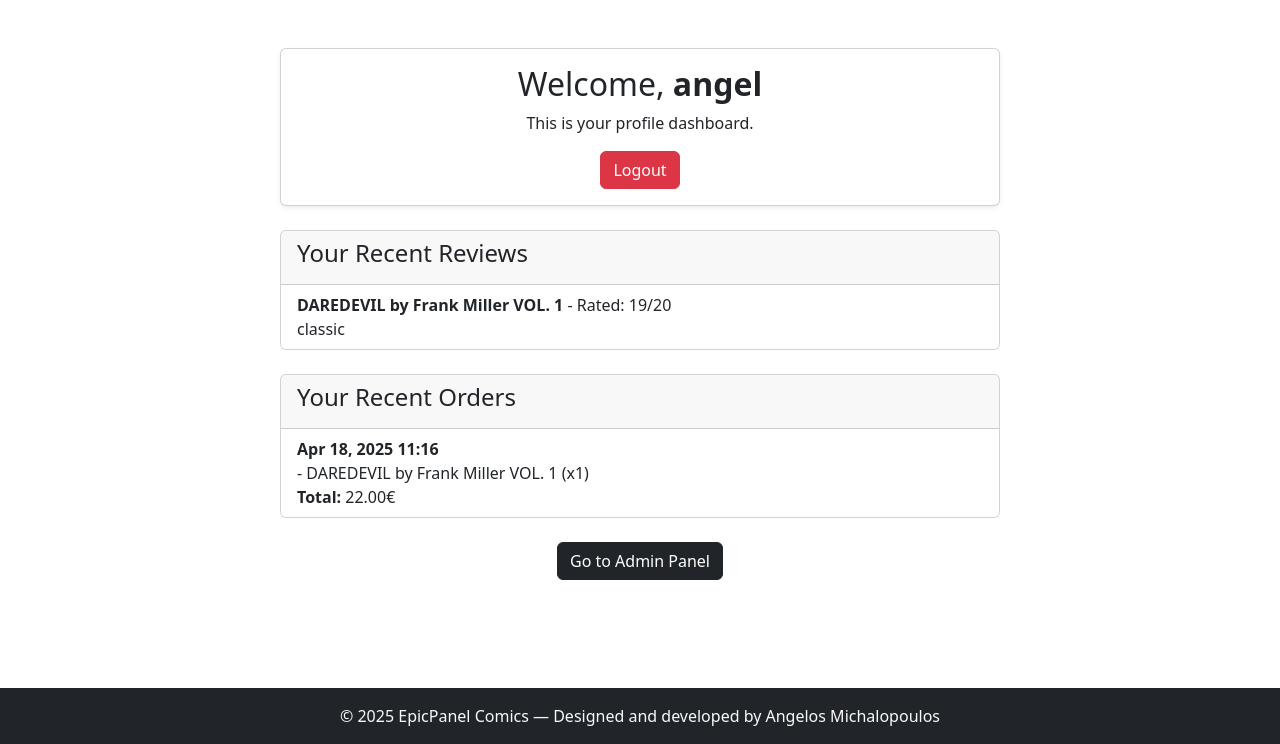
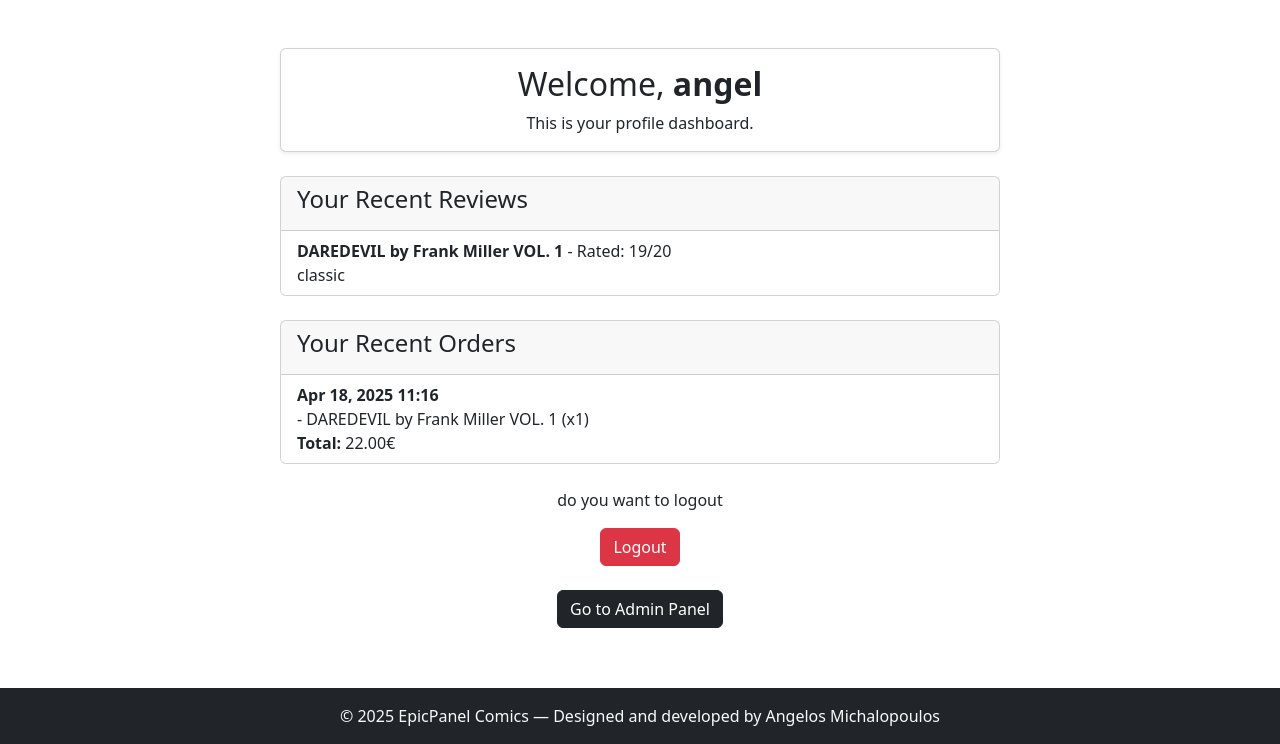
Before and after one commit to AngMich/finalproject, a Django app: page /accounts/profile/ in a window 1280 px wide. Shown: the part 56-800 px from the top of the page. Run offline with Django 5.2, Linux system fonts and the light colour scheme; a user stored in the database is signed in; data comes from the database, SQL or seed files in the repository; both versions use the stored data as it was after the commit; parts of the project's set-up code (start-up, migrations or seed data) failed here and were passed over.

Commit message:
fixed some page designes shuch as the profile page and the order conformetion page

```diff
--- a/accounts/templates/accounts/profile.html
+++ b/accounts/templates/accounts/profile.html
@@ -8,11 +8,6 @@
         <div class="card-body text-center">
           <h2 class="card-title">Welcome, <strong>{{ user.username }}</strong></h2>
           <p class="card-text">This is your profile dashboard.</p>
-
-          <form action="{% url 'accounts:logout' %}" method="post" class="d-inline">
-            {% csrf_token %}
-            <button type="submit" class="btn btn-danger">Logout</button>
-          </form>
         </div>
       </div>
       <div class="card mt-4">
@@ -49,6 +44,13 @@
           {% endfor %}
         </ul>
       </div>
+      <div class="text-center mt-4">
+        <p>do you want to logout</p>
+        <form action="{% url 'accounts:logout' %}" method="post" class="d-inline">
+          {% csrf_token %}
+          <button type="submit" class="btn btn-danger">Logout</button>
+        </form>
+      </div>
 
       {% if user.is_staff and not user.is_superuser %}
         <div class="text-center mt-4">
--- a/cart/templates/cart/confirmation.html
+++ b/cart/templates/cart/confirmation.html
@@ -1,4 +1,5 @@
 {% extends "base.html" %}
 {% block content %}
   <h2>Thank you for your purchase {{ user.username }}!</h2>
+  <a href="{% url 'catalogue:catalogue' %}" class="btn btn-outline-secondary">Continue Shopping</a>
 {% endblock %}
```
Also changed, not shown: db.sqlite3.
